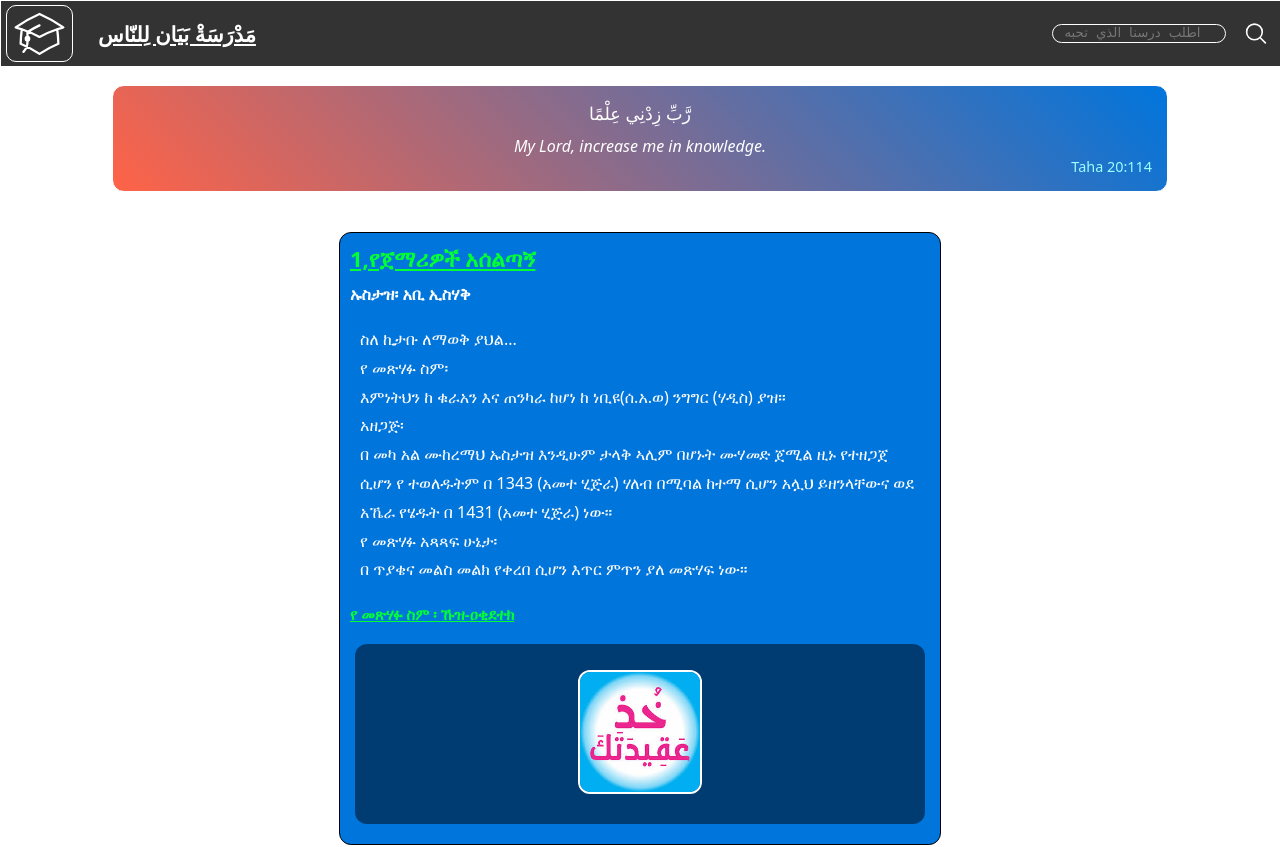
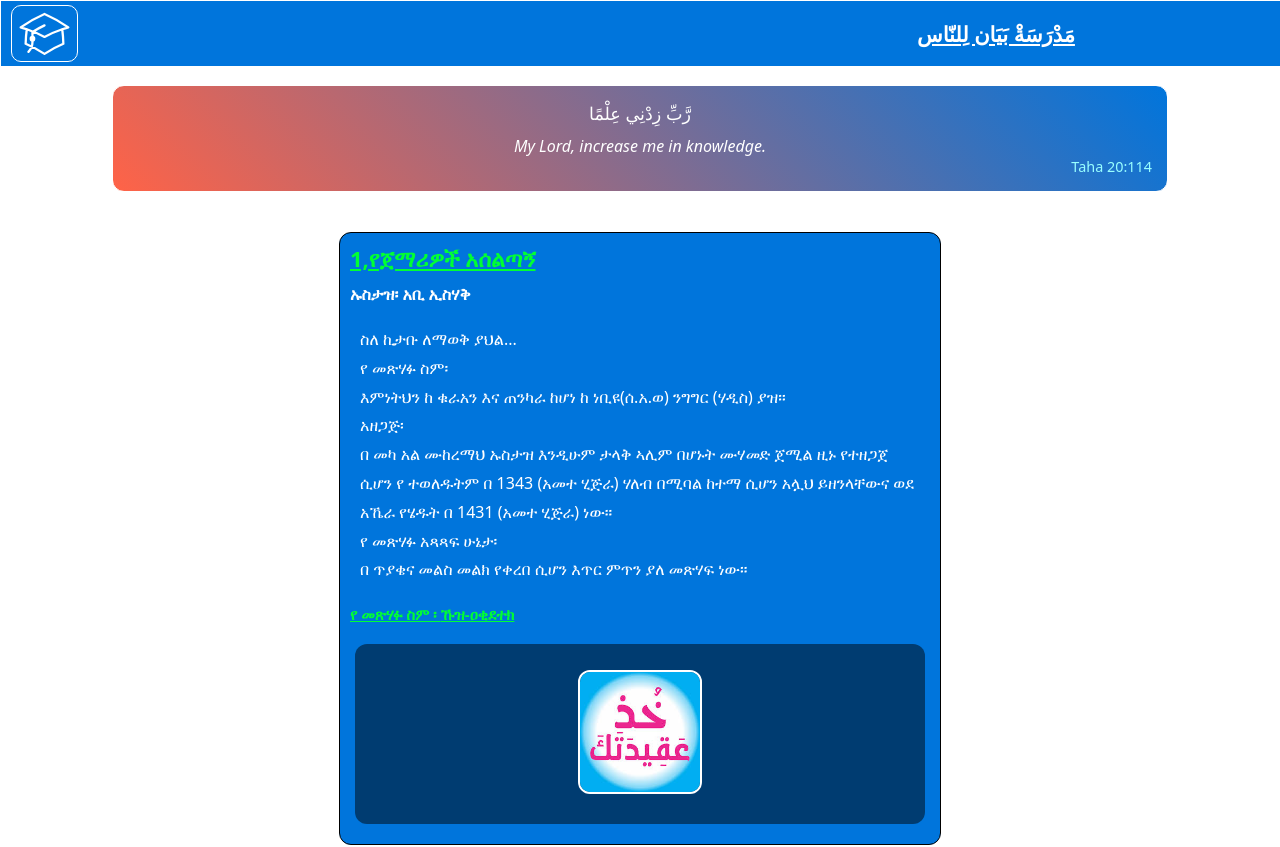
Before and after one commit to Abdulaziz1723/LearnIslam, a React (Vite) app: page / in a window 1280 px wide. Shown: the top 847 px of the page. Built offline with nearby package versions, Linux system fonts and the light colour scheme.

Commit message:
updated and I'll add another things

```diff
--- a/src/App.css
+++ b/src/App.css
@@ -16,23 +16,26 @@ header
 {
     width: 100%;
     height: 65px;
-    background-color: hsla(0, 0%, 0%, 0.800);
+    background-color: #0075dc;
     border: 1px solid white;
     display: flex;
-    justify-content: space-evenly;
+    /*justify-content: space-around;*/
     align-items: center;
     position: fixed;
     top: 0;
     backdrop-filter: blur(5px);
     transition: top 1.2s ease;
 }
-.logoPart
+header> div
 {
-    width: 40%;
-    height: 100%;
-    display: flex;
-    justify-content: start;
-    align-items: center;
+  display: flex;
+  justify-content: start;
+  align-items: center;
+}
+#logoContainer
+{
+  width: 70%;
+  height: 100%;
 }
 #logo
 {
@@ -41,57 +44,20 @@ header
     border: 1px double white;
     border-radius: 10px;
     color: white;
-    margin: 5px;
+    margin: 10px;
 }
 #logo:hover
 {
     transition: 0.3s ease;
     transform: scale(1.02);
 }
-.logoPart h1
+ header h1
 {
     color: white;
     font-size: 21px;
     text-align: center;
     margin-left: 20px;
     text-decoration: underline;
-}
-.searchPart
-{
-    width: 60%;
-    height: 100%;
-    display: flex;
-    justify-content: end;
-    align-items: center;
-}
-#search
-{
-    background-color: transparent;
-    border: 1px solid white;
-    border-radius: 10px;
-    text-align: center;
-    color: white;
-    font-family: cursive,monospace,system-ui, -apple-system, BlinkMacSystemFont, 'Segoe UI', Roboto, Oxygen, Ubuntu, Cantarell, 'Open Sans', 'Helvetica Neue', sans-serif;
-
-    margin: 5px;
-}
-#search:hover
-{
-    transition: 0.3s ease;
-    transform: scale(1.02);
-}
-#searchLogo
-{
-    width: 40px;
-    height: 25px;
-    color: white;
-    margin: 5px;
-    cursor: pointer;
-}
-#searchLogo:hover
-{
-    transition: 0.3s ease;
-    transform: scale(1.08);
 }
 /*Main Part*/
 main
--- a/src/Header.jsx
+++ b/src/Header.jsx
@@ -1,18 +1,14 @@
 export default function Header () {
     return(
         <header id="header">
-        <div className="logoPart">
+            <div id="logoContainer">
             <svg xmlns="http://www.w3.org/2000/svg" fill="none" viewBox="0 0 24 24" strokeWidth="1." stroke="currentColor" id="logo">
                 <path strokeLinecap="round" strokeLinejoin="round" d="M4.26 10.147a60.438 60.438 0 0 0-.491 6.347A48.62 48.62 0 0 1 12 20.904a48.62 48.62 0 0 1 8.232-4.41 60.46 60.46 0 0 0-.491-6.347m-15.482 0a50.636 50.636 0 0 0-2.658-.813A59.906 59.906 0 0 1 12 3.493a59.903 59.903 0 0 1 10.399 5.84c-.896.248-1.783.52-2.658.814m-15.482 0A50.717 50.717 0 0 1 12 13.489a50.702 50.702 0 0 1 7.74-3.342M6.75 15a.75.75 0 1 0 0-1.5.75.75 0 0 0 0 1.5Zm0 0v-3.675A55.378 55.378 0 0 1 12 8.443m-7.007 11.55A5.981 5.981 0 0 0 6.75 15.75v-1.5" />
               </svg>
-              <h1>مَدْرَسَةْ بَيَان لِلنّاس</h1>
-        </div>
-        <div className="searchPart">
-            <input type="search" placeholder="اطلب درسنا الذي تحبه" id="search"/>
-            <svg xmlns="http://www.w3.org/2000/svg" fill="none" viewBox="0 0 24 24" strokeWidth="1.5" stroke="currentColor" id="searchLogo">
-                <path strokeLinecap="round" strokeLinejoin="round" d="m21 21-5.197-5.197m0 0A7.5 7.5 0 1 0 5.196 5.196a7.5 7.5 0 0 0 10.607 10.607Z" />
-              </svg>
-        </div>
+            </div>
+              <div id="text">
+                <h1>مَدْرَسَةْ بَيَان لِلنّاس</h1>
+              </div>
     </header>
 )
 }
```
